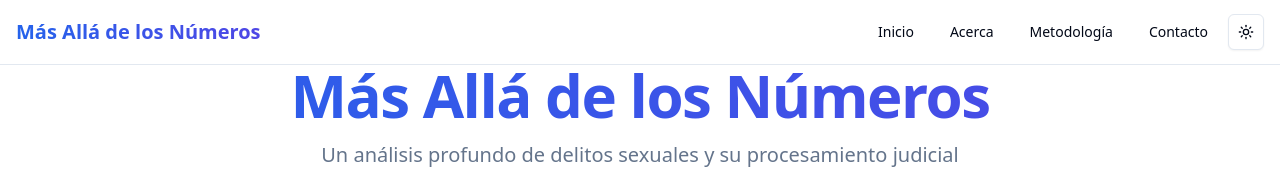
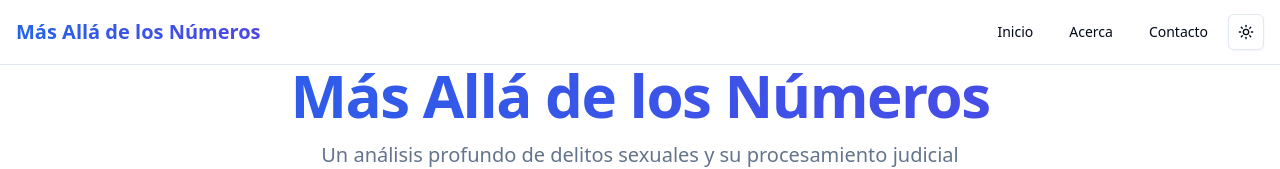
Before and after one commit to JhonatanGuarin/Frontend_Analitica, a Next.js app: page / in a window 1280 px wide. Shown: the top 169 px of the page. Built offline with nearby package versions, Linux system fonts and the light colour scheme.

Commit message:
Frontend

```diff
--- a/src/components/Header.tsx
+++ b/src/components/Header.tsx
@@ -24,11 +24,6 @@ export default function Header() {
             </li>
             <li>
               <Button variant="ghost" asChild>
-                <Link href="/metodologia">Metodología</Link>
-              </Button>
-            </li>
-            <li>
-              <Button variant="ghost" asChild>
                 <Link href="/contacto">Contacto</Link>
               </Button>
             </li>
```
